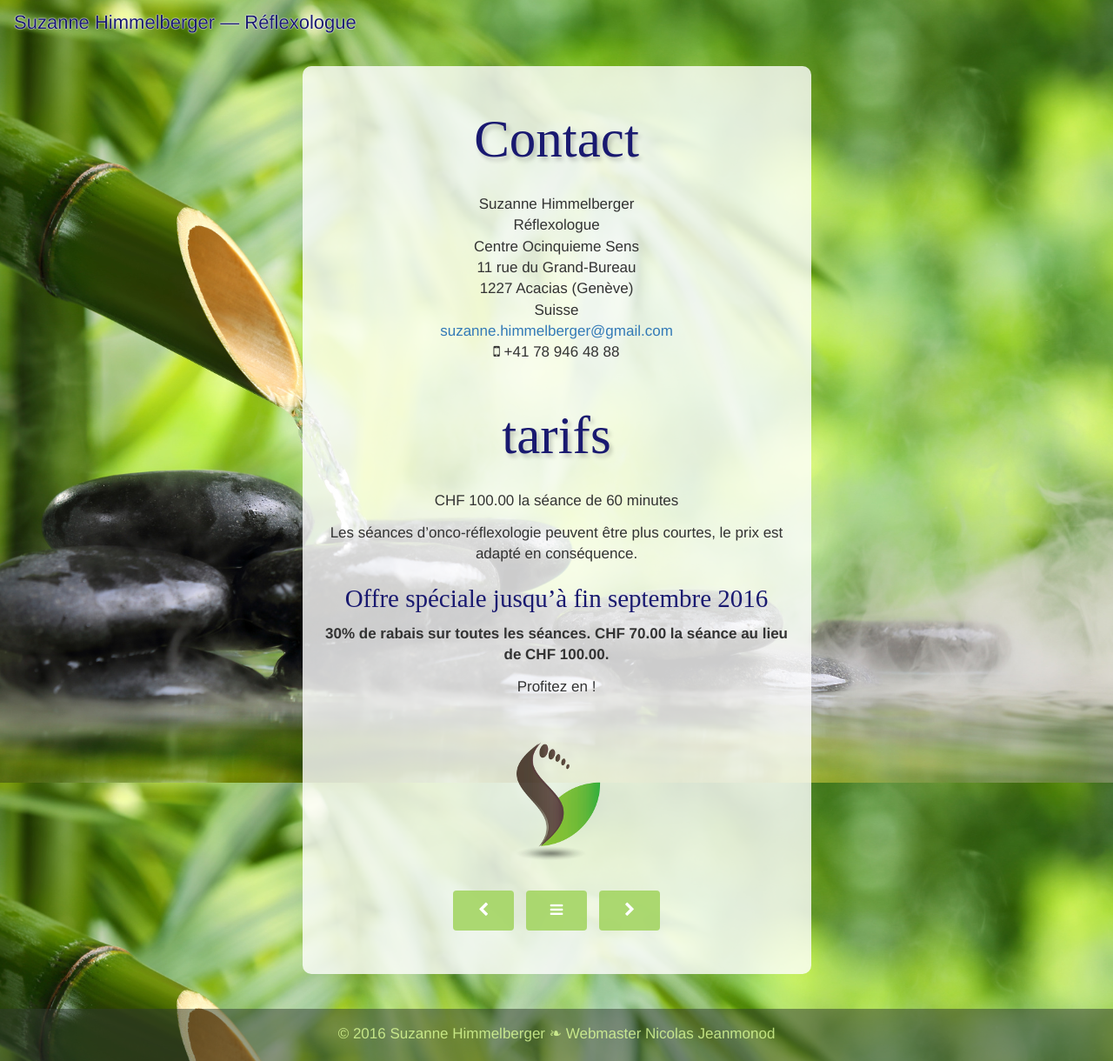
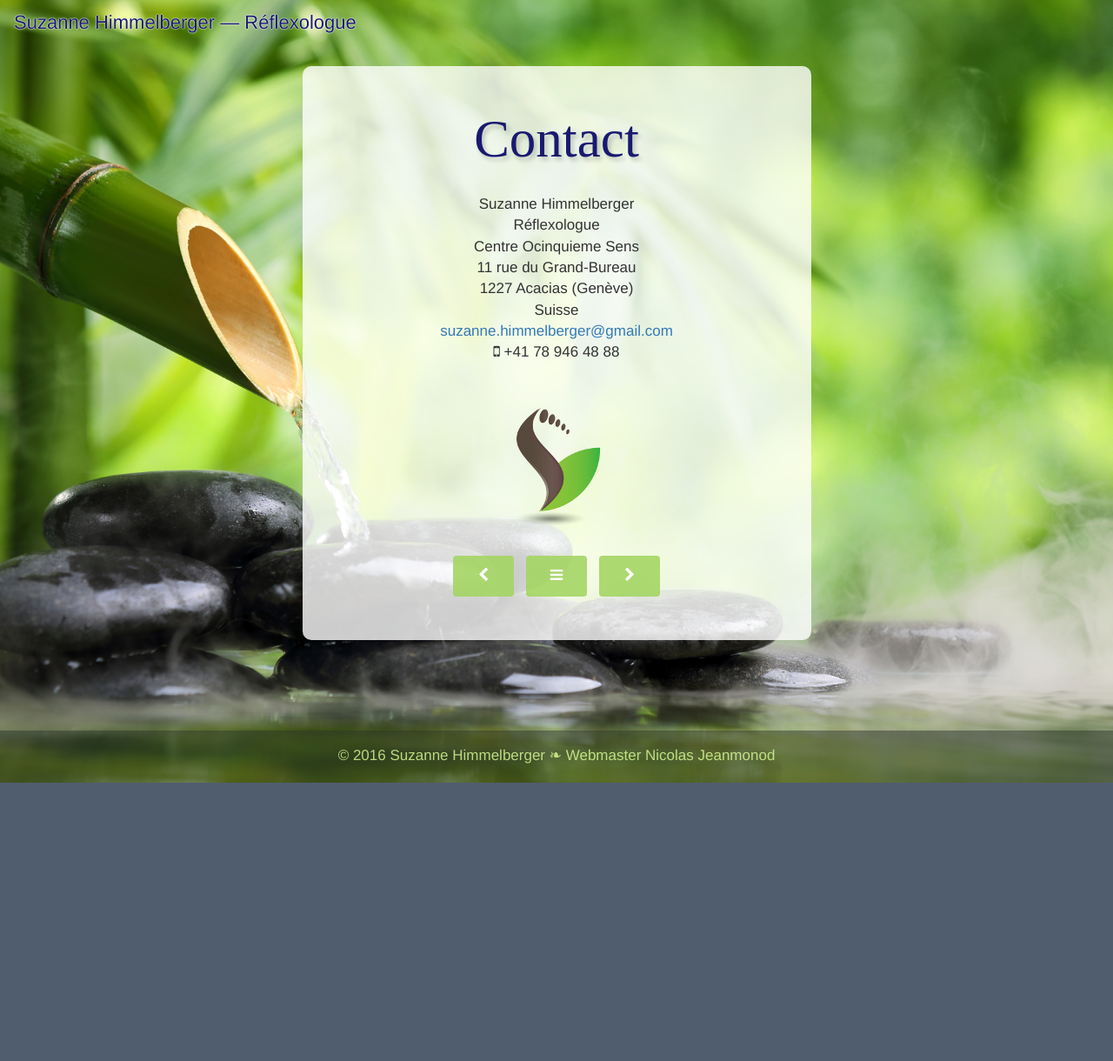
Before and after one commit to reflexohub/site-web-v1, a Jekyll site: the page built from 100-contact.md, in a window 1280 px wide. Shown: the whole page at 87% size. Built offline with Jekyll 4.4.1, drawn with Linux system fonts in a browser that asks for light colours; nearby versions of some CDN libraries; some web fonts are replaced; after the commit the page ends 900 px from its top, so only the background shows below that.

Commit message:
motif 2 pages

```diff
--- a/100-contact.md
+++ b/100-contact.md
@@ -1,6 +1,6 @@
 ---
-title: contact & tarifs
-permalink: contact & tarifs
+title: contact
+permalink: contact
 published: true
 ---
 
@@ -14,15 +14,3 @@ Centre Ocinquieme Sens
 Suisse
 [suzanne.himmelberger@gmail.com](mailto:suzanne.himmelberger@gmail.com)
 <i class="fa fa-mobile"></i> +41 78 946 48 88
-
-# tarifs
-
-CHF 100.00 la séance de 60 minutes
-
-Les séances d'onco-réflexologie peuvent être plus courtes, le prix est adapté en conséquence.
-
-### Offre spéciale jusqu'à fin septembre 2016
-
-**30% de rabais sur toutes les séances. CHF 70.00 la séance au lieu de CHF 100.00.**
-
-Profitez en !
```
Also changed, not shown: 095-tarifs.md (added, +28 -0 lines).
